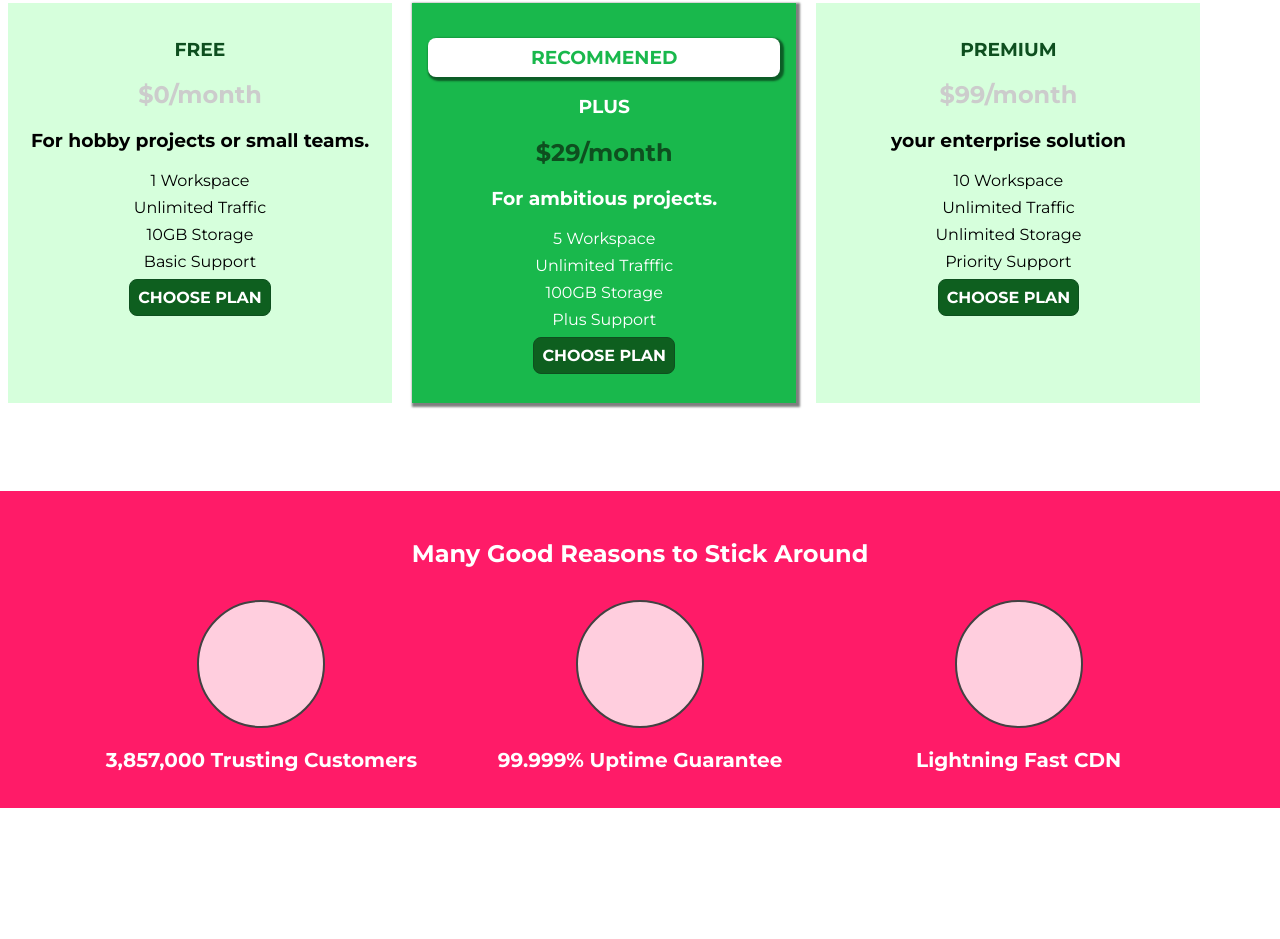
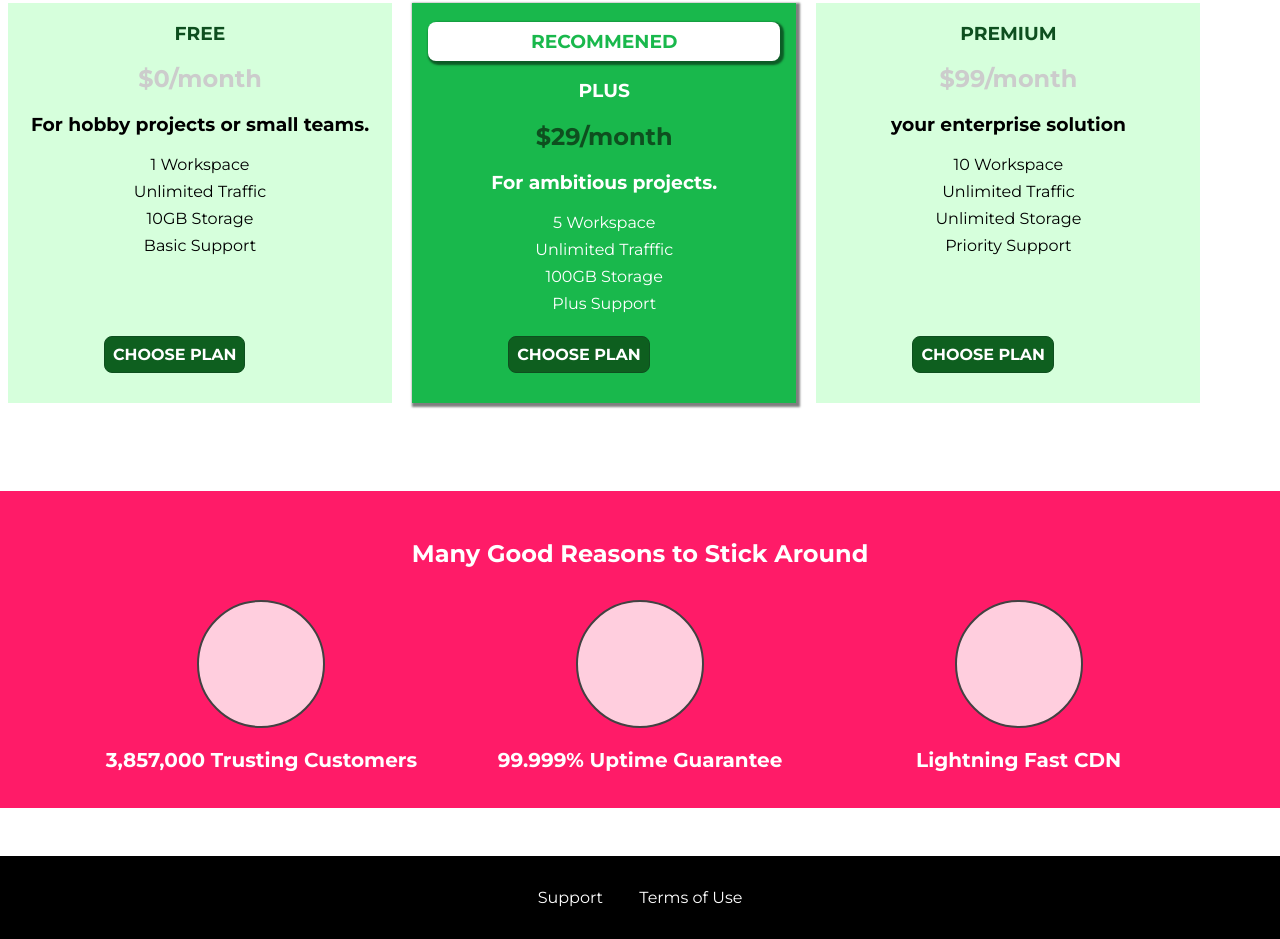
Before and after one commit to yiminwook/HTML-CSS-Study, a plain HTML site: page basic01/index.html in a window 1280 px wide. Shown: the part 645-1584 px from the top of the page. Before the commit the page ends 1453 px from the top, so only its background shows below. Drawn offline with Linux system fonts and the light colour scheme.

Commit message:
Add: footer

```diff
--- a/basic01/index.html
+++ b/basic01/index.html
@@ -96,5 +96,17 @@
         </ul>
       </section>
     </main>
+    <footer class="main-footer">
+      <nav>
+        <ul class="main-footer__links">
+          <li class="main-footer__link">
+            <a href="#">Support</a>
+          </li>
+          <li class="main-footer__link">
+            <a href="#">Terms of Use</a>
+          </li>
+        </ul>
+      </nav>
+    </footer>
   </body>
 </html>
--- a/basic01/main.css
+++ b/basic01/main.css
@@ -98,17 +98,17 @@ body {
   text-align: center;
 }
 
-/* article */
+/* plan */
 .plan {
   display: inline-block;
-  padding: 10px;
   width: 30%;
-  padding: 16px;
+  padding: 0 16px;
   min-height: 400px;
   margin: 8px;
   background-color: #d6ffdc;
   text-align: center;
   vertical-align: middle;
+  position: relative;
 }
 
 .plan__title {
@@ -155,12 +155,15 @@ body {
   padding: 8px;
   background-color: #0e5f1f;
   color: white;
-  /* 상속받은 값을 그대로 사용 */
+  /* inherit 상속받은 값을 그대로 사용 */
   font: inherit;
   font-weight: bold;
   border: 1.5px solid #0e4f1f;
   border-radius: 8px;
   cursor: pointer;
+  position: absolute;
+  left: 25%;
+  bottom: 30px;
 }
 
 .button:hover,
@@ -174,7 +177,7 @@ body {
   outline: none;
 }
 
-/* key-features */
+/* key */
 #key-features {
   background-color: #ff1b68;
   margin-top: 80px;
@@ -195,7 +198,7 @@ body {
 
 .key-feature__element {
   display: inline-block;
-  /* vertical-align: top; */
+  vertical-align: top;
   width: 30%;
 }
 
@@ -214,3 +217,32 @@ body {
   color: white;
   font-size: 20px;
 }
+
+/* footer */
+.main-footer {
+  background-color: black;
+  color: white;
+  padding: 32px;
+  margin-top: 48px;
+}
+
+.main-footer__links {
+  margin: 0;
+  padding: 0;
+  text-align: center;
+  list-style: none;
+}
+
+.main-footer__link {
+  display: inline-block;
+  margin: 0 16px;
+}
+
+.main-footer__link a {
+  color: inherit;
+  text-decoration: none;
+}
+.main-footer__link a:hover,
+.main-footer__link a:active {
+  color: #ccc;
+}
```
